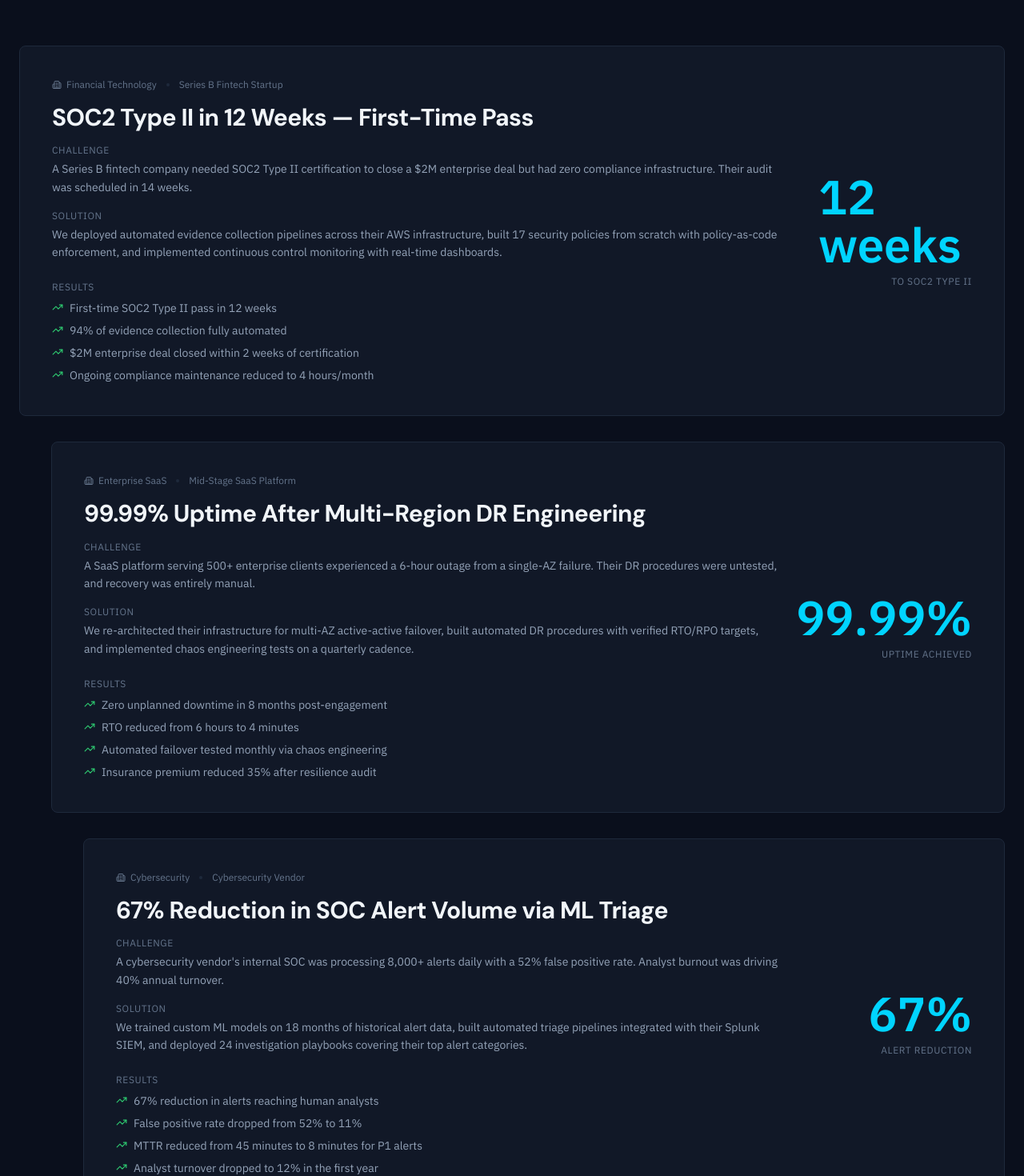
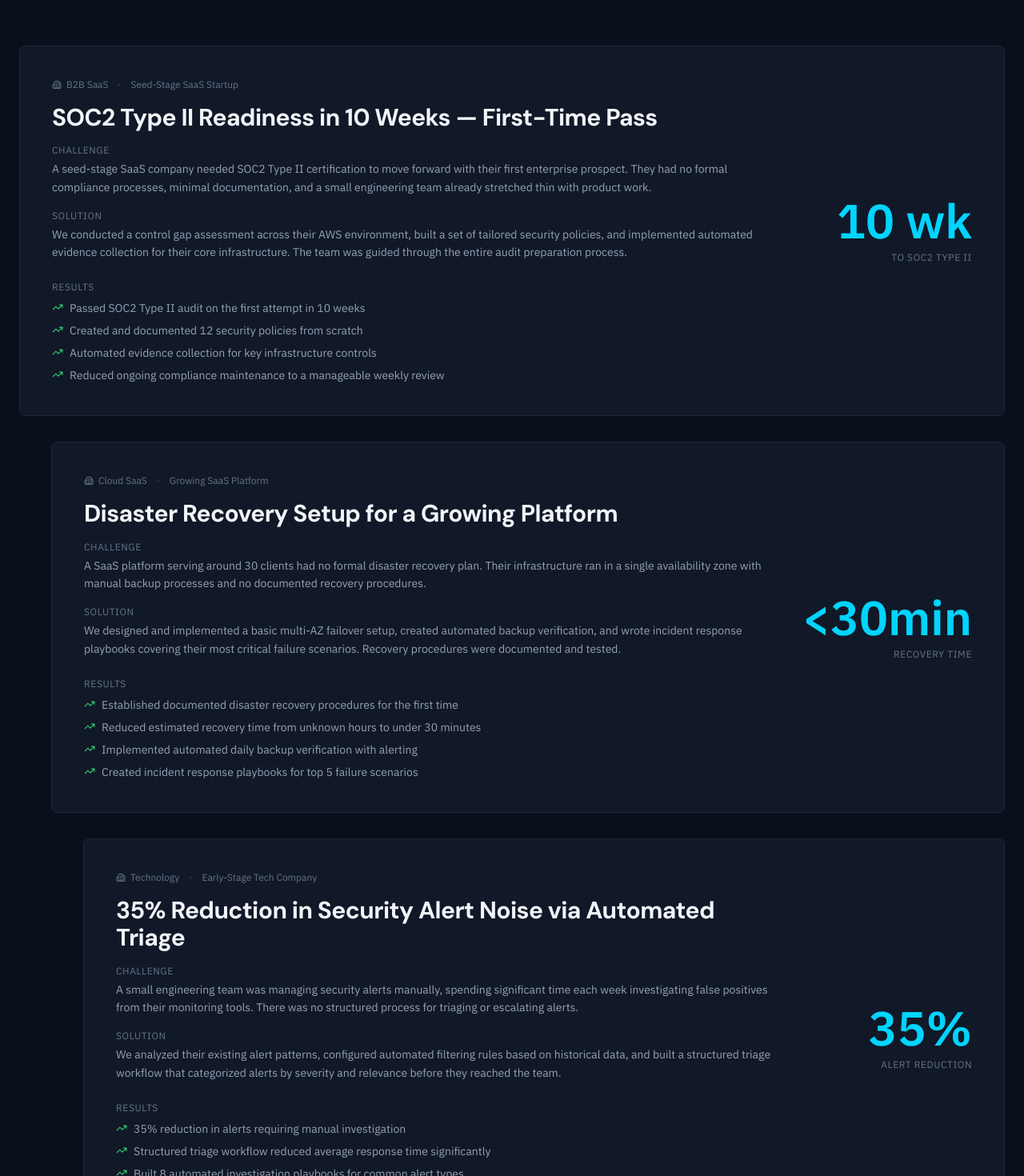
Before and after one commit to Sarang2401/Defnix, a Next.js app in the folder frontend/: page /case-studies in a window 1280 px wide. Shown: the part 360-1830 px from the top of the page at 80% size. Built offline with nearby package versions, Linux system fonts and the light colour scheme; no server answers.

Commit message:
Fixed the statistical data on the website

```diff
--- a/frontend/src/app/about/page.tsx
+++ b/frontend/src/app/about/page.tsx
@@ -133,10 +133,10 @@ export default function AboutPage() {
                 <PageTransition>
                     <div className="grid grid-cols-2 sm:grid-cols-4 gap-6">
                         {[
-                            { value: "98%", label: "SOC2 pass rate" },
-                            { value: "50+", label: "Engagements" },
-                            { value: "<15min", label: "Avg MTTR achieved" },
-                            { value: "12wk", label: "Avg time to SOC2" },
+                            { value: "100%", label: "Audit pass rate" },
+                            { value: "5+", label: "Projects delivered" },
+                            { value: "<1hr", label: "Avg response time" },
+                            { value: "10wk", label: "Avg time to compliance" },
                         ].map((stat) => (
                             <div key={stat.label} className="text-center">
                                 <p className="text-3xl lg:text-4xl font-[var(--font-mono)] font-bold text-[var(--color-accent)] mb-1">
--- a/frontend/src/app/case-studies/page.tsx
+++ b/frontend/src/app/case-studies/page.tsx
@@ -24,57 +24,57 @@ interface CaseStudyShape {
 /* ---------- Static fallback ---------- */
 const staticCaseStudies: CaseStudyShape[] = [
     {
-        slug: "fintech-soc2-compliance",
-        client: "Series B Fintech Startup",
-        industry: "Financial Technology",
-        title: "SOC2 Type II in 12 Weeks — First-Time Pass",
+        slug: "saas-soc2-compliance",
+        client: "Seed-Stage SaaS Startup",
+        industry: "B2B SaaS",
+        title: "SOC2 Type II Readiness in 10 Weeks — First-Time Pass",
         challenge:
-            "A Series B fintech company needed SOC2 Type II certification to close a $2M enterprise deal but had zero compliance infrastructure. Their audit was scheduled in 14 weeks.",
+            "A seed-stage SaaS company needed SOC2 Type II certification to move forward with their first enterprise prospect. They had no formal compliance processes, minimal documentation, and a small engineering team already stretched thin with product work.",
         solution:
-            "We deployed automated evidence collection pipelines across their AWS infrastructure, built 17 security policies from scratch with policy-as-code enforcement, and implemented continuous control monitoring with real-time dashboards.",
+            "We conducted a control gap assessment across their AWS environment, built a set of tailored security policies, and implemented automated evidence collection for their core infrastructure. The team was guided through the entire audit preparation process.",
         results: [
-            "First-time SOC2 Type II pass in 12 weeks",
-            "94% of evidence collection fully automated",
-            "$2M enterprise deal closed within 2 weeks of certification",
-            "Ongoing compliance maintenance reduced to 4 hours/month",
+            "Passed SOC2 Type II audit on the first attempt in 10 weeks",
+            "Created and documented 12 security policies from scratch",
+            "Automated evidence collection for key infrastructure controls",
+            "Reduced ongoing compliance maintenance to a manageable weekly review",
         ],
-        metric: "12 weeks",
+        metric: "10 wk",
         metricLabel: "To SOC2 Type II",
     },
     {
-        slug: "saas-cloud-resilience",
-        client: "Mid-Stage SaaS Platform",
-        industry: "Enterprise SaaS",
-        title: "99.99% Uptime After Multi-Region DR Engineering",
+        slug: "startup-cloud-resilience",
+        client: "Growing SaaS Platform",
+        industry: "Cloud SaaS",
+        title: "Disaster Recovery Setup for a Growing Platform",
         challenge:
-            "A SaaS platform serving 500+ enterprise clients experienced a 6-hour outage from a single-AZ failure. Their DR procedures were untested, and recovery was entirely manual.",
+            "A SaaS platform serving around 30 clients had no formal disaster recovery plan. Their infrastructure ran in a single availability zone with manual backup processes and no documented recovery procedures.",
         solution:
-            "We re-architected their infrastructure for multi-AZ active-active failover, built automated DR procedures with verified RTO/RPO targets, and implemented chaos engineering tests on a quarterly cadence.",
+            "We designed and implemented a basic multi-AZ failover setup, created automated backup verification, and wrote incident response playbooks covering their most critical failure scenarios. Recovery procedures were documented and tested.",
         results: [
-            "Zero unplanned downtime in 8 months post-engagement",
-            "RTO reduced from 6 hours to 4 minutes",
-            "Automated failover tested monthly via chaos engineering",
-            "Insurance premium reduced 35% after resilience audit",
+            "Established documented disaster recovery procedures for the first time",
+            "Reduced estimated recovery time from unknown hours to under 30 minutes",
+            "Implemented automated daily backup verification with alerting",
+            "Created incident response playbooks for top 5 failure scenarios",
         ],
-        metric: "99.99%",
-        metricLabel: "Uptime achieved",
+        metric: "<30min",
+        metricLabel: "Recovery time",
     },
     {
-        slug: "ai-soc-transformation",
-        client: "Cybersecurity Vendor",
-        industry: "Cybersecurity",
-        title: "67% Reduction in SOC Alert Volume via ML Triage",
+        slug: "security-alert-optimization",
+        client: "Early-Stage Tech Company",
+        industry: "Technology",
+        title: "35% Reduction in Security Alert Noise via Automated Triage",
         challenge:
-            "A cybersecurity vendor's internal SOC was processing 8,000+ alerts daily with a 52% false positive rate. Analyst burnout was driving 40% annual turnover.",
+            "A small engineering team was managing security alerts manually, spending significant time each week investigating false positives from their monitoring tools. There was no structured process for triaging or escalating alerts.",
         solution:
-            "We trained custom ML models on 18 months of historical alert data, built automated triage pipelines integrated with their Splunk SIEM, and deployed 24 investigation playbooks covering their top alert categories.",
+            "We analyzed their existing alert patterns, configured automated filtering rules based on historical data, and built a structured triage workflow that categorized alerts by severity and relevance before they reached the team.",
         results: [
-            "67% reduction in alerts reaching human analysts",
-            "False positive rate dropped from 52% to 11%",
-            "MTTR reduced from 45 minutes to 8 minutes for P1 alerts",
-            "Analyst turnover dropped to 12% in the first year",
+            "35% reduction in alerts requiring manual investigation",
+            "Structured triage workflow reduced average response time significantly",
+            "Built 8 automated investigation playbooks for common alert types",
+            "Team reported spending less time on routine security tasks each week",
         ],
-        metric: "67%",
+        metric: "35%",
         metricLabel: "Alert reduction",
     },
 ];
--- a/frontend/src/components/sections/MetricsBar.tsx
+++ b/frontend/src/components/sections/MetricsBar.tsx
@@ -11,10 +11,10 @@ interface Metric {
 }
 
 const metrics: Metric[] = [
-    { value: 98, suffix: "%", label: "SOC2 Pass Rate" },
-    { value: 73, suffix: "%", label: "First-Audit Failure Prevention" },
-    { value: 4.45, suffix: "M", label: "Avg. Breach Cost Mitigated" },
-    { value: 45, suffix: "%", label: "SOC Alert Noise Reduced" },
+    { value: 100, suffix: "%", label: "Client Audit Pass Rate" },
+    { value: 3, suffix: "+", label: "Compliance Frameworks" },
+    { value: 48, suffix: "hr", label: "Avg. IR Setup Time" },
+    { value: 10, suffix: "+", label: "Security Controls Built" },
 ];
 
 function AnimatedNumber({ value, suffix }: { value: number; suffix: string }) {
--- a/frontend/src/components/sections/TestimonialSection.tsx
+++ b/frontend/src/components/sections/TestimonialSection.tsx
@@ -13,17 +13,17 @@ interface Testimonial {
 const placeholders: Testimonial[] = [
     {
         quote:
-            "Defnix took us from zero SOC2 readiness to passing our audit in under 8 weeks. Their engineering-first approach meant we didn't just check boxes — we built real controls.",
+            "Working with Defnix felt like adding a senior security engineer to our team. They helped us structure our compliance process properly from the start instead of scrambling before the audit.",
         name: "Engineering Lead",
         title: "VP Engineering",
-        company: "Series A SaaS Startup",
+        company: "Seed-Stage SaaS Startup",
     },
     {
         quote:
-            "Their cloud insurance engagement uncovered three critical misconfigurations in our AWS infrastructure that our internal team had missed for months.",
+            "Their team was thorough and transparent throughout the engagement. They documented everything clearly and made sure we understood every control they implemented in our cloud setup.",
         name: "CTO",
         title: "Chief Technology Officer",
-        company: "AI Platform Company",
+        company: "Early-Stage AI Company",
     },
 ];
 
```
Also changed, not shown: 1 other file (tests, documents, lock files or other folders).
